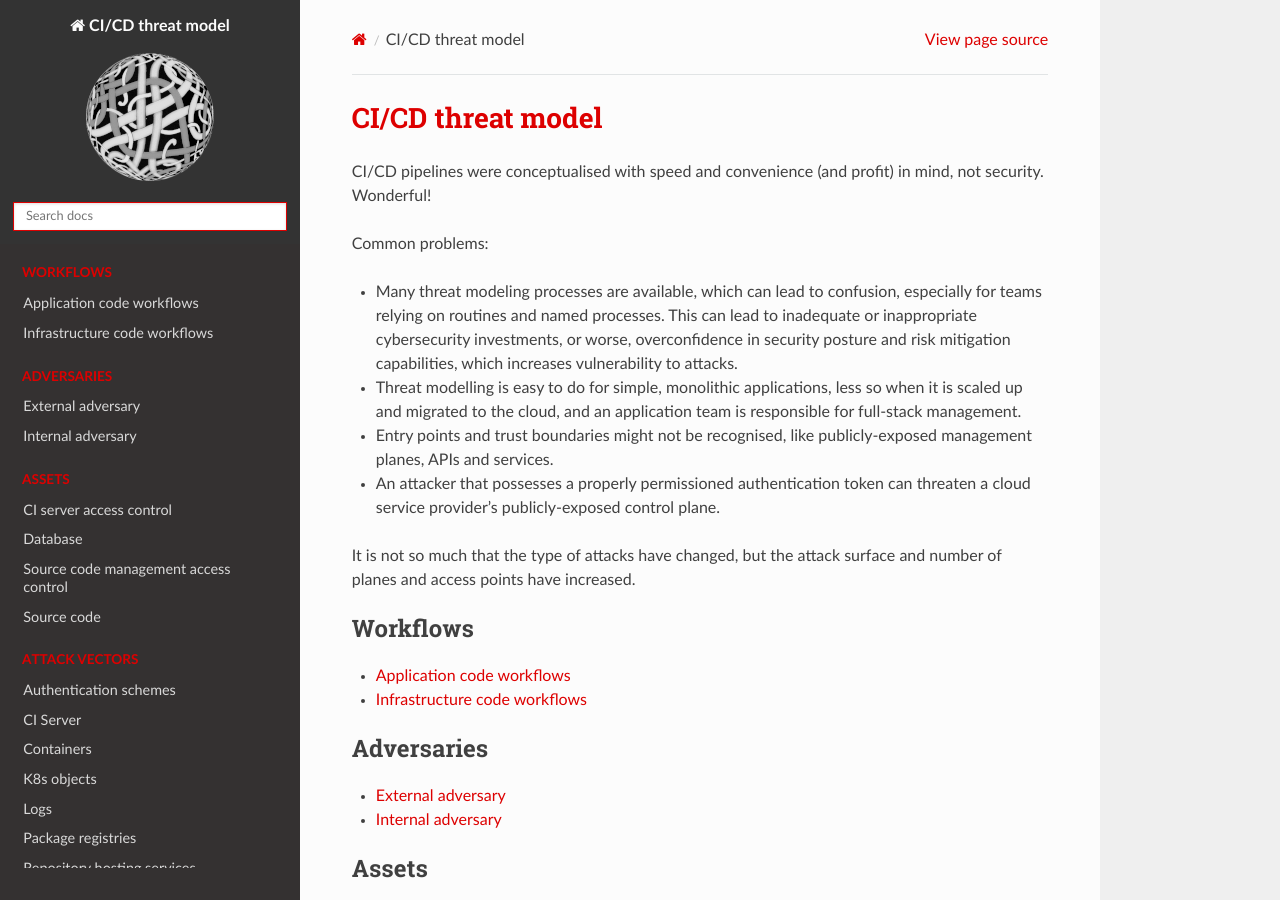
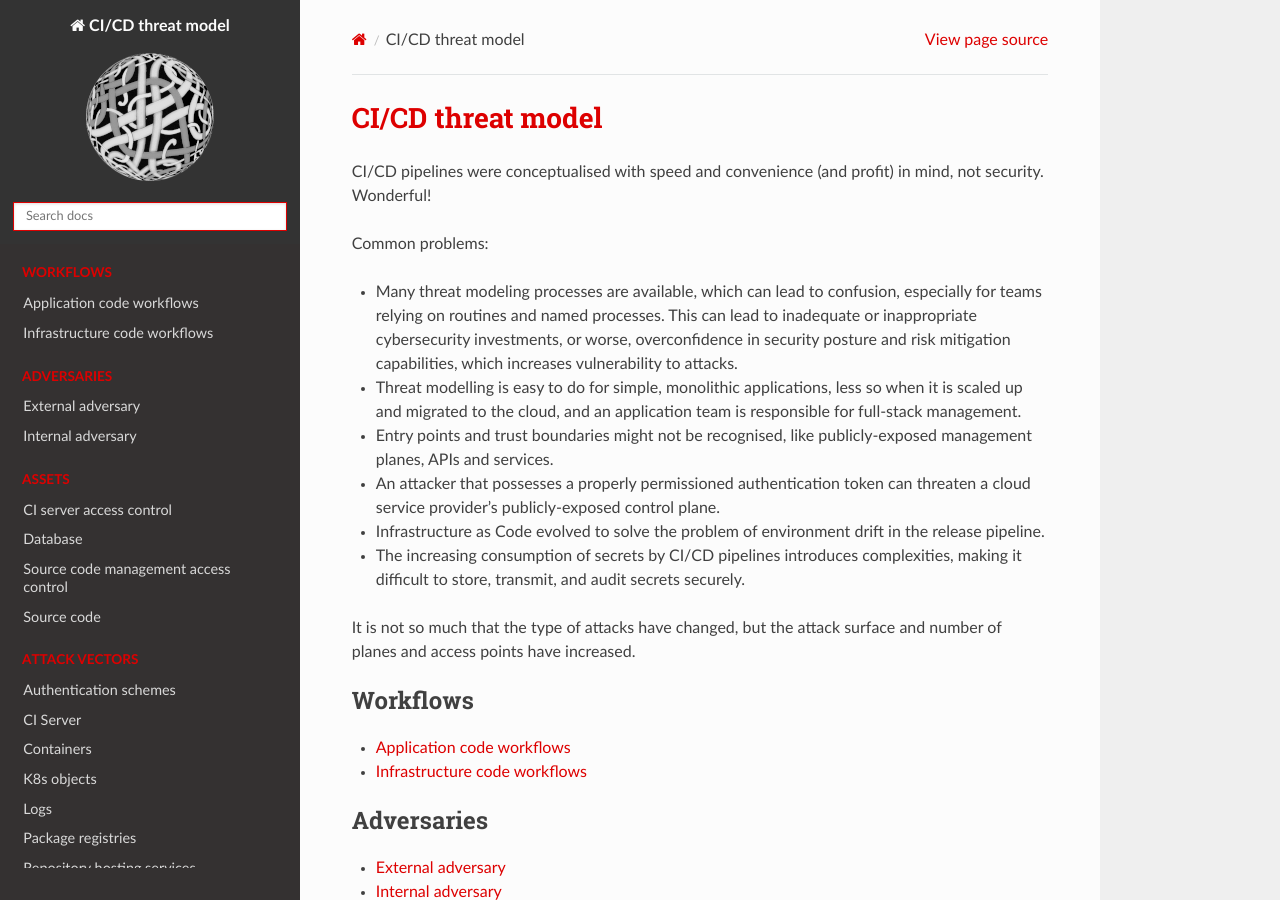
Before and after one commit to tymyrddin/green-cicd, a Sphinx documentation site: the page built from source/index.rst, in a window 1280 px wide and 900 px high. Built offline with Sphinx 7.4.7 and the Read the Docs theme 2.0.0, drawn with Linux system fonts in a browser that asks for light colours.

```diff
--- a/source/index.rst
+++ b/source/index.rst
@@ -14,6 +14,8 @@ Common problems:
 - Threat modelling is easy to do for simple, monolithic applications, less so when it is scaled up and migrated to the cloud, and an application team is responsible for full-stack management.
 - Entry points and trust boundaries might not be recognised, like publicly-exposed management planes, APIs and services.
 - An attacker that possesses a properly permissioned authentication token can threaten a cloud service provider’s publicly-exposed control plane.
+- Infrastructure as Code evolved to solve the problem of environment drift in the release pipeline.
+- The increasing consumption of secrets by CI/CD pipelines introduces complexities, making it difficult to store, transmit, and audit secrets securely.
 
 It is not so much that the type of attacks have changed, but the attack surface and number of planes and access points
 have increased.
```
Also changed, not shown: source/docs/attack-vectors/authentication-schemes.md (+0 -3 lines).
